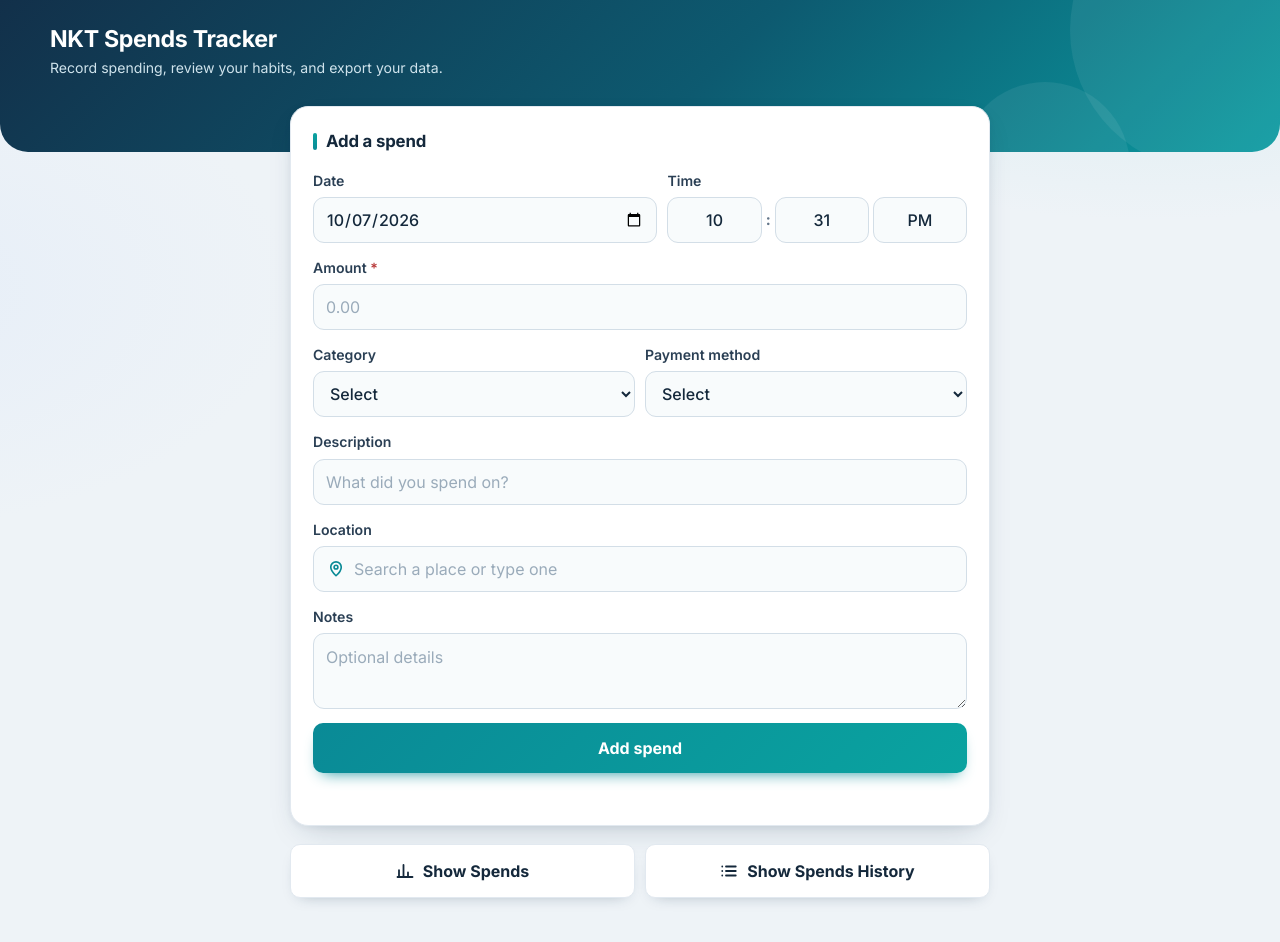
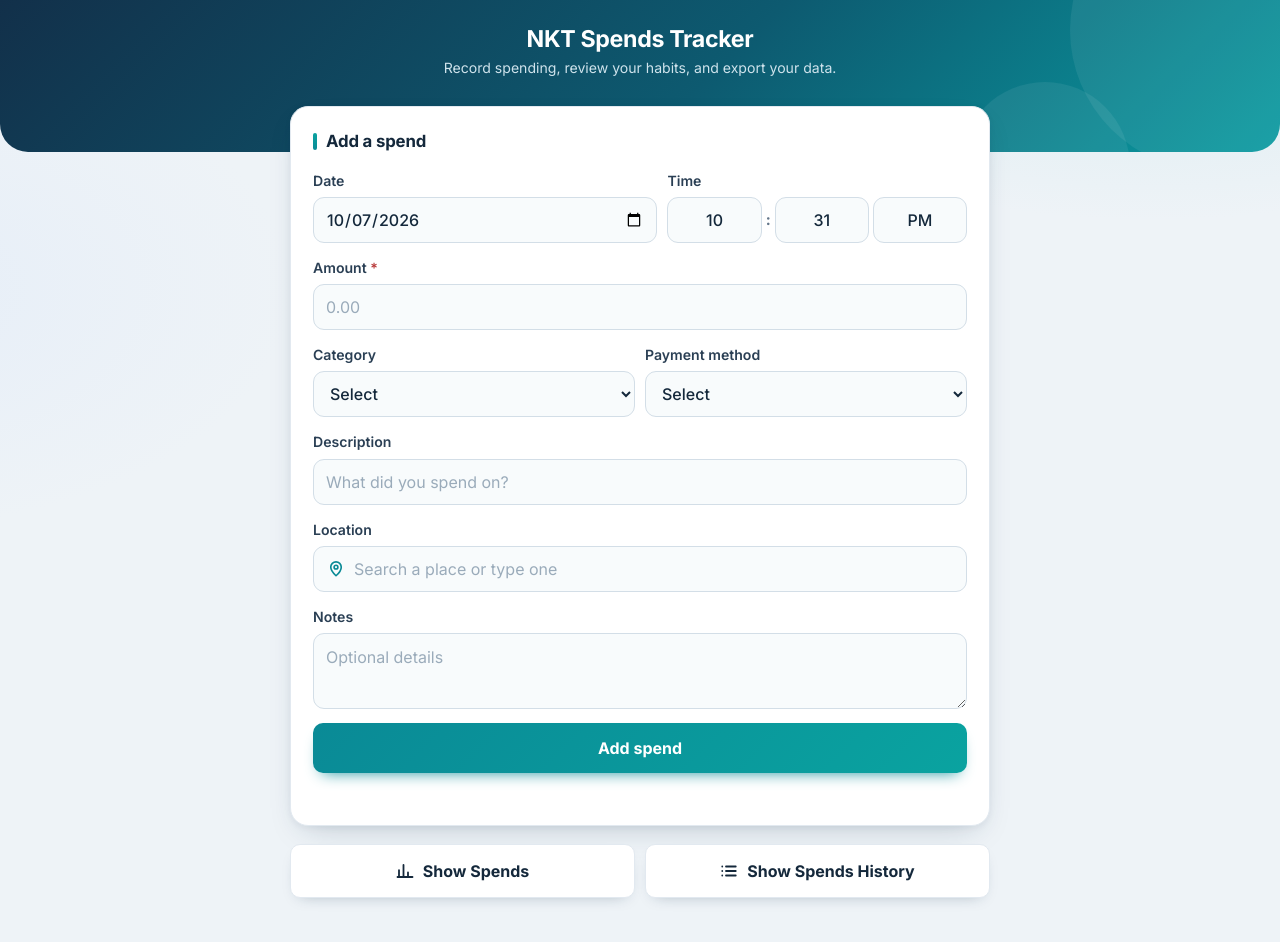
Before and after one commit to anktsngh48/nkt-kharche, a plain HTML site: page index.html in a window 1280 px wide. Drawn offline with Linux system fonts and the light colour scheme.

Commit message:
Update index.html

```diff
--- a/index.html
+++ b/index.html
@@ -59,11 +59,11 @@
       position: relative;
       display: flex;
       align-items: center;
-      justify-content: space-between;
+      justify-content: center;
       gap: 14px;
       flex-wrap: wrap;
     }
-    .brand { display: flex; align-items: center; gap: 13px; }
+    .brand { display: flex; align-items: center; justify-content: center; gap: 13px; text-align: center; }
     header h1 { margin: 0; font-size: 1.45rem; letter-spacing: -.015em; line-height: 1.2; }
     header p { margin: 3px 0 0; color: #cfe3ec; font-size: .88rem; }
     .view-buttons { display: flex; gap: 10px; flex-wrap: wrap; max-width: 700px; margin: 0 auto 18px; }
```
